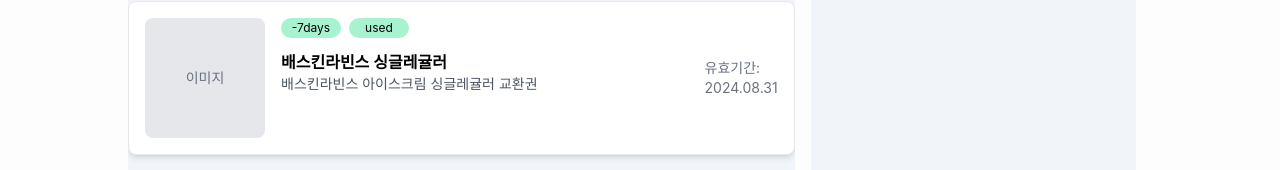
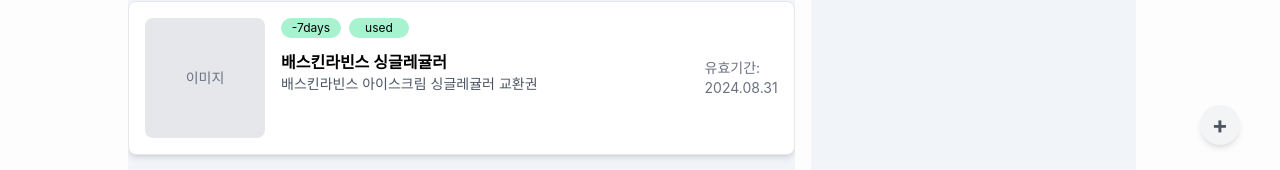
Before and after one commit to LimJ2023/GDT, a React (Vite) app in the folder CLIENT/: page / in a window 1280 px wide. Shown: the part 615-785 px from the top of the page. Built offline with nearby package versions, Linux system fonts and the light colour scheme; no server answers.

Commit message:
[fix] <AddCoupon /> 누락된거 추가

```diff
--- a/CLIENT/src/pages/Home.jsx
+++ b/CLIENT/src/pages/Home.jsx
@@ -145,6 +145,7 @@
           </div>
           <div className="4section hidden md:block bg-slate-100 pt-6 mr-4">{selectedCoupon && <CouponDetail setIsDetailModalOpen={setIsDetailModalOpen} coupon={selectedCoupon} isMdView={true} />}</div>
         </div>
+        <AddCoupon />
       </div>
 
       {/* 모바일 모달 */}
```
